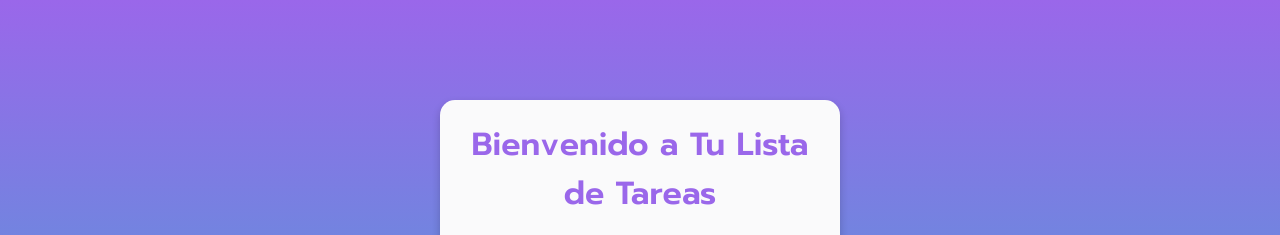
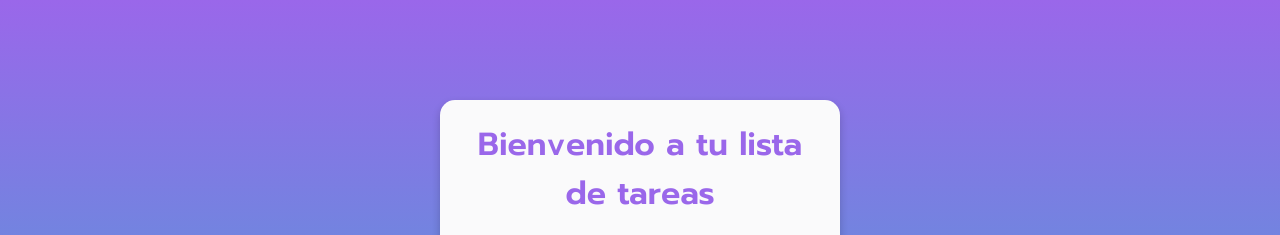
Before and after one commit to paulacastano/todo-list, a plain HTML site: page index.html in a window 1280 px wide. Shown: the top 235 px of the page. Drawn offline with Linux system fonts and the light colour scheme.

Commit message:
Actualiza informacion titulo

```diff
--- a/index.html
+++ b/index.html
@@ -13,7 +13,7 @@
 <body>
     <!-- Pantalla de inicio de sesión -->
     <div class="login-container">
-        <h1>Bienvenido a Tu Lista de Tareas</h1>
+        <h1>Bienvenido a tu lista de tareas</h1>
         <p>Inicia sesión para continuar</p>
         <form id="login-form">
             <input type="text" id="username" placeholder="Usuario" required>
@@ -22,7 +22,7 @@
         </form>
     </div>
 
-    <!-- Pantalla de lista de tareas (oculta inicialmente) -->
+    <!-- Pantalla Pau -->
     <div class="container" id="task-container" style="display: none;">
         <div class="perfil">
             <div id="fecha">Sábado 9 de noviembre</div>
```
